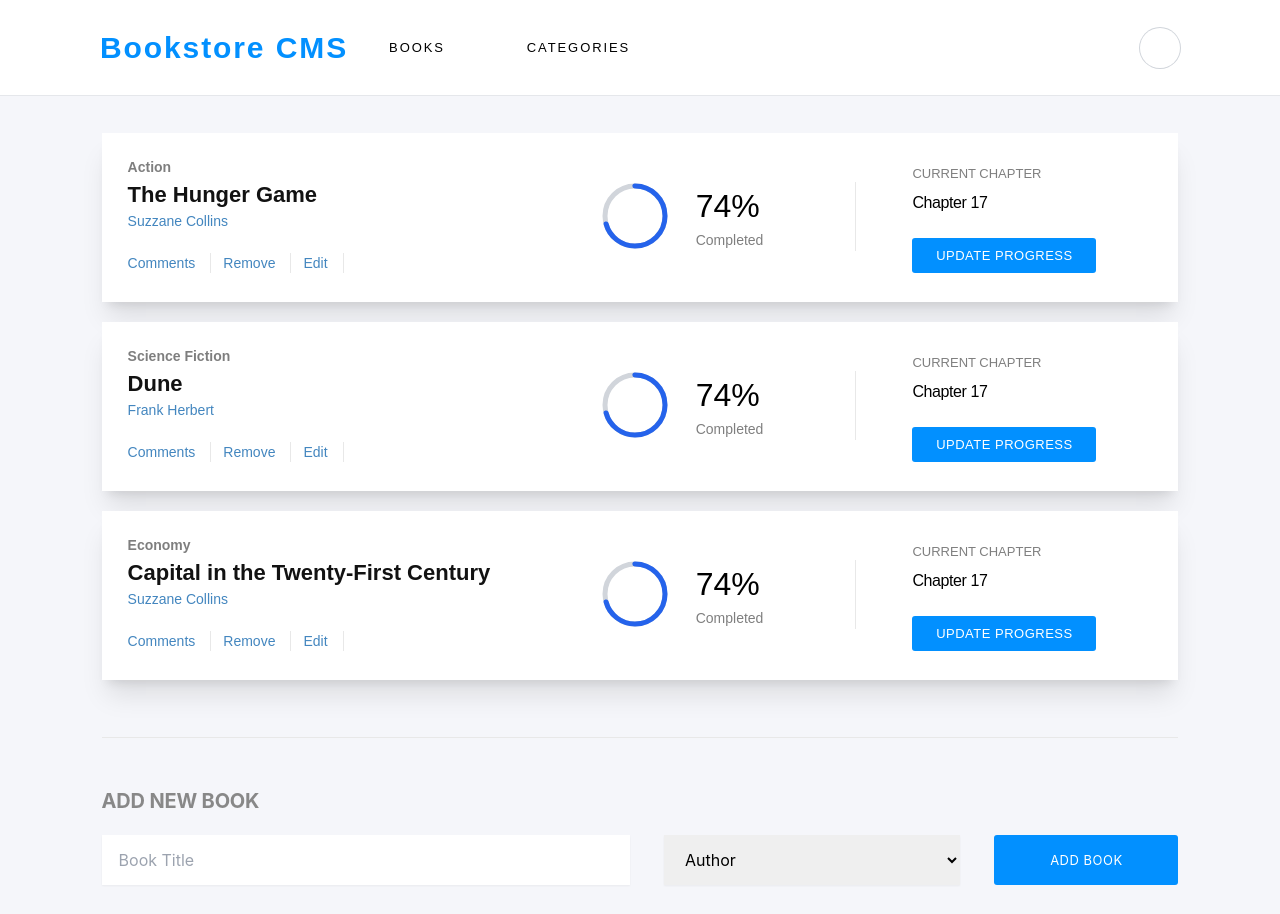
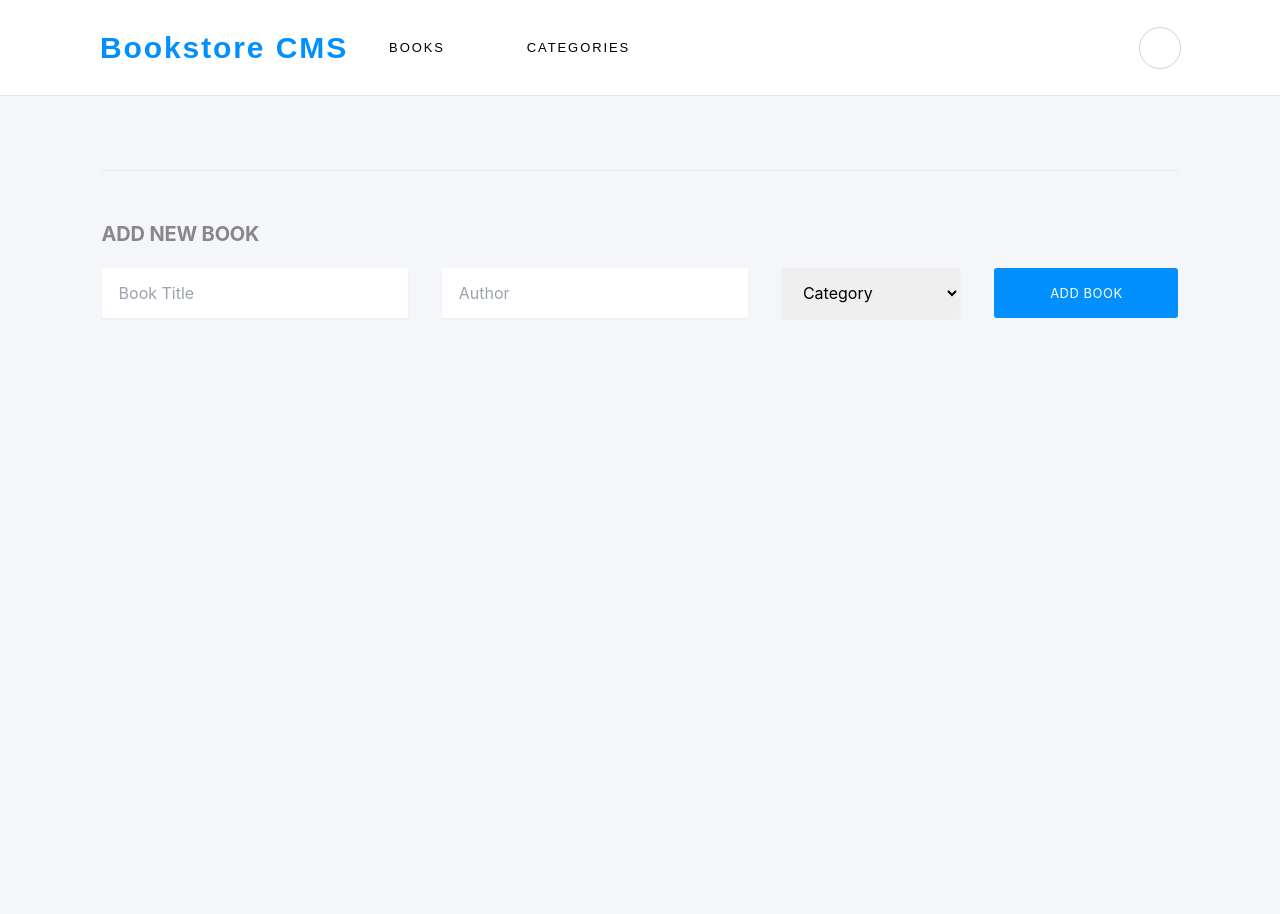
Before and after one commit to RiyaBulia12/Book-Store, a React (Create React App) app: page /books in a window 1280 px wide. After the commit the page ends 800 px from the top, so only its background shows below. Built offline with nearby package versions, Linux system fonts and the light colour scheme.

Commit message:
Add reducer and action

```diff
--- a/package.json
+++ b/package.json
@@ -3,6 +3,7 @@
   "version": "0.1.0",
   "private": true,
   "dependencies": {
+    "@reduxjs/toolkit": "^1.8.5",
     "@tailwindcss/forms": "^0.5.3",
     "@testing-library/jest-dom": "^5.16.5",
     "@testing-library/react": "^13.4.0",
@@ -10,8 +11,10 @@
     "prop-types": "^15.8.1",
     "react": "^18.2.0",
     "react-dom": "^18.2.0",
+    "react-redux": "^8.0.2",
     "react-router-dom": "^6.4.0",
     "react-scripts": "5.0.1",
+    "uuid": "^9.0.0",
     "web-vitals": "^2.1.4"
   },
   "scripts": {
--- a/src/components/BookForm.js
+++ b/src/components/BookForm.js
@@ -1,22 +1,64 @@
-import React from 'react';
+import React, { useState } from 'react';
+import { useDispatch } from 'react-redux';
+import { v4 as uuidv4 } from 'uuid';
+import { addBooks } from './redux/books/books';
 import './BookForm.css';
 
-const BookForm = () => (
+const BookForm = () => {
+  const dispatch = useDispatch();
+  const [author, setAuthor] = useState('');
+  const [title, setTitle] = useState('');
+  const [category, setCategory] = useState('');
+  const addNewBook = () => {
+    const newBook = {
+      id: uuidv4(),
+      category,
+      title,
+      author,
+    };
+    dispatch(addBooks(newBook));
+    setAuthor('');
+    setCategory('');
+    setTitle('');
+  };
+
+  return (
     <div className="form">
       <h2 className="uppercase form-title">Add New Book</h2>
       <div className="flex form-items">
-      <input type="text" className="w-3/5 shadow-sm" placeholder="Book Title" />
-      <select className="w-2/6 shadow-sm">
-        <option>Author</option>
-        <option>Author 1</option>
-        <option>Author 2</option>
-        <option>Author 3</option>
+        <input
+          type="text"
+          className="w-3/5 shadow-sm"
+          placeholder="Book Title"
+          id="bookTitle"
+          value={title}
+          onChange={(event) => setTitle(event.target.value)}
+        />
+        <input
+          type="text"
+          className="w-3/5 shadow-sm"
+          placeholder="Author"
+          id="author"
+          value={author}
+          onChange={(event) => setAuthor(event.target.value)}
+        />
+        <select
+          className="w-2/6 shadow-sm"
+          id="categoryList"
+          value={category}
+          onChange={(event) => setCategory(event.target.value)}
+        >
+          <option>Category</option>
+          <option>Category 1</option>
+          <option>Category 2</option>
+          <option>Category 3</option>
         </select>
         <div className="btn">
-        <button type="button" className="uppercase text-white btn-padding">Add Book</button>
+          <button type="button" className="uppercase text-white btn-padding" onClick={addNewBook}>Add Book</button>
         </div>
       </div>
     </div>
   );
+};
 
 export default BookForm;
--- a/src/components/BookList.js
+++ b/src/components/BookList.js
@@ -1,9 +1,13 @@
 import React from 'react';
 import './BookList.css';
 import PropTypes from 'prop-types';
+import { useDispatch } from 'react-redux';
+import { removeBooks } from './redux/books/books';
 
 // destructuring { bookList }
-const BookList = ({ bookList }) => (
+const BookList = ({ bookList }) => {
+  const dispatch = useDispatch();
+  return (
     <div className="panel">
 
       {bookList.map((book) => (
@@ -22,7 +26,11 @@ const BookList = ({ bookList }) => (
               <button type="button" className="action text-sm font-medium bg-white">
                 Comments
               </button>
-            <button type="button" className="action text-sm ml-3 font-medium bg-white">
+              <button
+                type="button"
+                className="action text-sm ml-3 font-medium bg-white"
+                onClick={() => dispatch(removeBooks(book.id))}
+              >
                 Remove
               </button>
               <button type="button" className="action text-sm ml-3 font-medium bg-white ">
@@ -81,6 +89,7 @@ const BookList = ({ bookList }) => (
       ))}
     </div>
   );
+};
 
 // 'bookList' is missing in props validation --- react/prop-types
 BookList.propTypes = {
--- a/src/components/Books.js
+++ b/src/components/Books.js
@@ -1,26 +1,10 @@
 import React from 'react';
+import { useSelector } from 'react-redux';
 import BookForm from './BookForm';
 import BookList from './BookList';
 
 const Books = () => {
-  const booksObj = [{
-    id: 1,
-    author: 'Suzzane Collins',
-    title: 'The Hunger Game',
-    category: 'Action',
-  },
-  {
-    id: 2,
-    author: 'Frank Herbert',
-    title: 'Dune',
-    category: 'Science Fiction',
-  },
-  {
-    id: 3,
-    author: 'Suzzane Collins',
-    title: 'Capital in the Twenty-First Century',
-    category: 'Economy',
-  }];
+  const booksObj = useSelector((state) => state.books);
 
   return (
     <div className="flex flex-col">
--- a/src/components/Categories.js
+++ b/src/components/Categories.js
@@ -1,11 +1,25 @@
 import React from 'react';
+import { useDispatch, useSelector } from 'react-redux';
+import { actionStatus } from './redux/categories/categories';
 
-const Categories = () => (
-  <div className="my-4 text-center">
-    <div className="btn">
-      <button type="button" className="uppercase text-white btn-padding">Check Status</button>
+const Categories = () => {
+  const dispatch = useDispatch();
+  const categoriesObj = useSelector((state) => state.status);
+
+  return (
+    <div className="my-4 text-center">
+      <div className="btn">
+        <button
+          type="button"
+          className="uppercase text-white btn-padding"
+          onClick={() => dispatch(actionStatus())}
+        >
+          Check Status
+        </button>
+      </div>
+      <span>{categoriesObj}</span>
     </div>
-  </div>
-);
+  );
+};
 
 export default Categories;
--- /dev/null
+++ b/src/components/redux/books/books.js
@@ -0,0 +1,25 @@
+const initialState = [];
+
+const reducerBooks = (state = initialState, action) => {
+  switch (action.type) {
+    case 'ADD_BOOKS':
+      return [...state, action.book];
+    case 'REMOVE_BOOKS':
+      return state.filter((item) => item.id !== action.id);
+    default:
+      return state;
+  }
+};
+
+// Action creator
+export const addBooks = (book) => ({
+  type: 'ADD_BOOKS',
+  book,
+});
+
+export const removeBooks = (id) => ({
+  type: 'REMOVE_BOOKS',
+  id,
+});
+
+export default reducerBooks;
--- /dev/null
+++ b/src/components/redux/categories/categories.js
@@ -0,0 +1,16 @@
+const initialState = [];
+const reducerStatus = (state = initialState, action) => {
+  switch (action.type) {
+    case 'CHECK_STATUS': {
+      return 'Under Construction';
+    }
+    default:
+      return state;
+  }
+};
+
+export const actionStatus = () => ({
+  type: 'CHECK_STATUS',
+});
+
+export default reducerStatus;
--- /dev/null
+++ b/src/components/redux/configureStore.js
@@ -0,0 +1,8 @@
+import { combineReducers, configureStore } from '@reduxjs/toolkit';
+import reducerBooks from './books/books';
+import reducerStatus from './categories/categories';
+
+const rootReducer = combineReducers({ books: reducerBooks, status: reducerStatus });
+const store = configureStore({ reducer: rootReducer });
+
+export default store;
--- a/src/index.js
+++ b/src/index.js
@@ -1,20 +1,18 @@
 import React from 'react';
 import ReactDOM from 'react-dom/client';
 import { BrowserRouter as Router } from 'react-router-dom';
+import { Provider } from 'react-redux';
 import './index.css';
 import App from './App';
-import reportWebVitals from './reportWebVitals';
+import store from './components/redux/configureStore';
 
 const root = ReactDOM.createRoot(document.getElementById('root'));
 root.render(
   <React.StrictMode>
-    <Router>
-      <App />
-    </Router>
+    <Provider store={store}>
+      <Router>
+        <App />
+      </Router>
+    </Provider>
   </React.StrictMode>,
 );
-
-// If you want to start measuring performance in your app, pass a function
-// to log results (for example: reportWebVitals(console.log))
-// or send to an analytics endpoint. Learn more: https://bit.ly/CRA-vitals
-reportWebVitals();
```
Also changed, not shown: 1 other file (tests, documents, lock files or other folders). Lines whose indentation alone changed are shown as unchanged.
